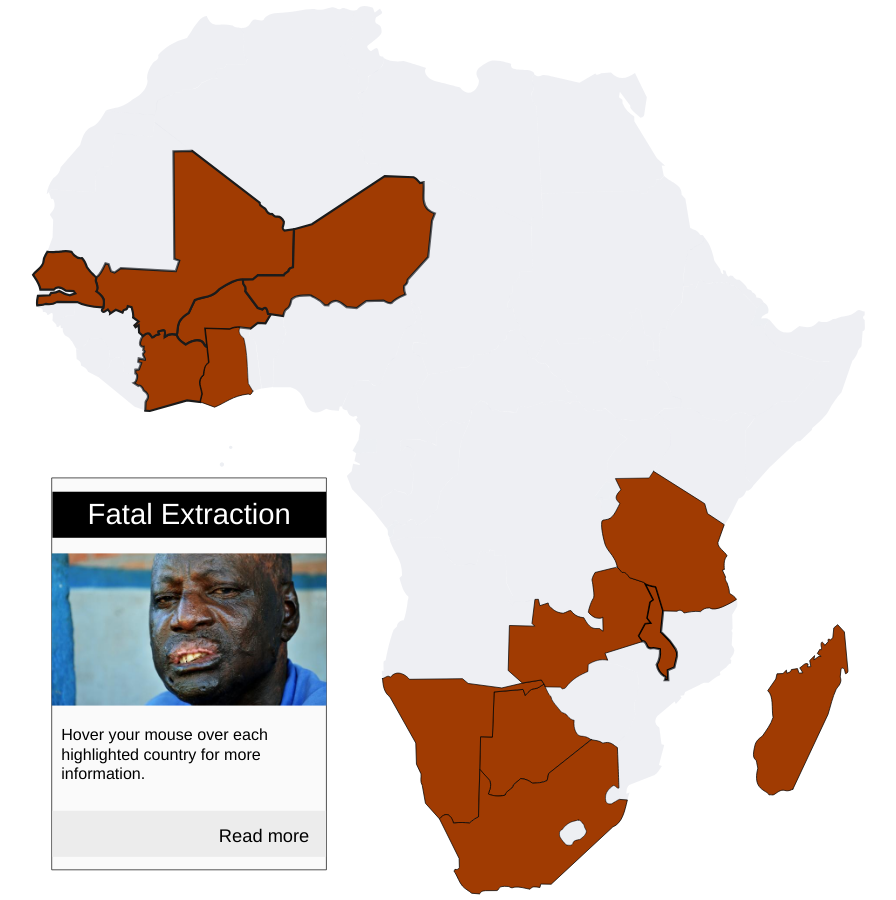
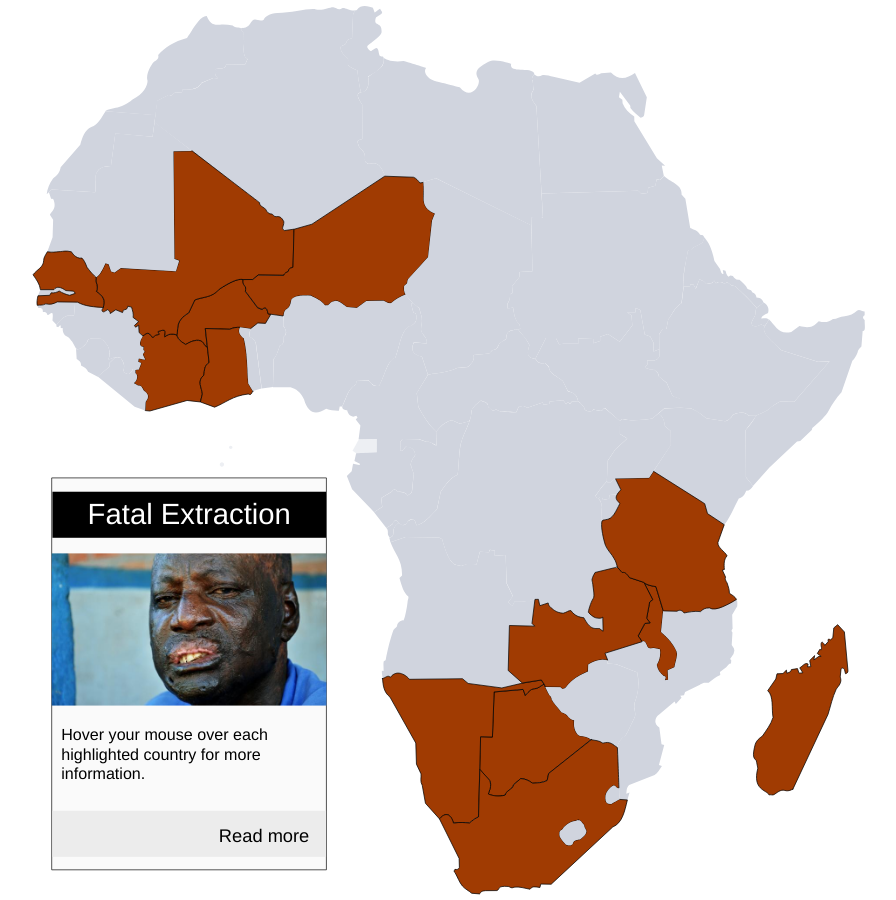
Before and after one commit to Code4SA/old-code4sa.github.io, a Jekyll site: the page lab/extractionmap/index.html, which Jekyll copies as it is, in a window 1280 px wide. Shown: the whole page, without its empty margins (191-1087 px from the left). Built offline with Jekyll 4.4.1, drawn with Linux system fonts in a browser that asks for light colours; Markdown is read by kramdown in place of the engine named in the settings.

```diff
--- a/lab/extractionmap/main.html
+++ b/lab/extractionmap/main.html
@@ -1,7 +1,7 @@
 <html>
     <head>
     </head>
-    <body>
+    <body style="background-color:#3C4A3C">
         This is the main body
         <iframe src="index.html" height="100%" width="100%" scrolling="no" marginheight="0" frameborder="0" height="0px" style="height: 100%;"></iframe>
     </body>
--- a/lab/extractionmap/style.css
+++ b/lab/extractionmap/style.css
@@ -13,3 +13,14 @@
 .story-country:hover, .story-country.selected {
     fill: #DE753A !important;
 }
+
+#country-paths path {
+    fill-opacity: 1;
+    stroke: #d0d4de;
+    stroke-width: 0;
+}
+
+#country-paths .story-country {
+    stroke-width: 1px;
+    stroke: black;
+}
```
Also changed, not shown: lab/extractionmap/map.svg.
